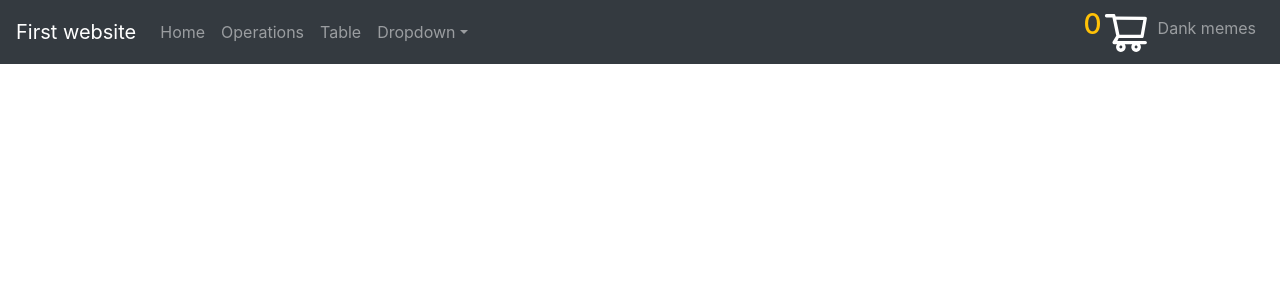
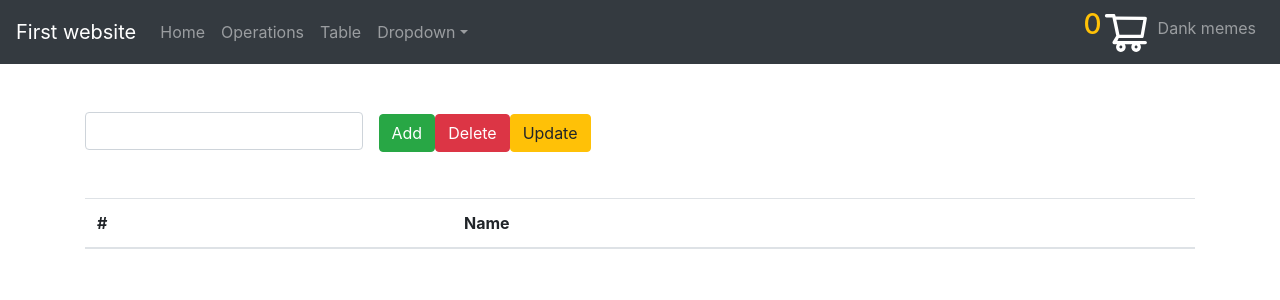
Before and after one commit to bilalkumrani/reactPractice, a React (Create React App) app in the folder demo/: page /table in a window 1280 px wide. Shown: the top 300 px of the page. Built offline with nearby package versions, Linux system fonts and the light colour scheme.

Commit message:
add 'add' functionality in table

```diff
--- a/demo/src/App.js
+++ b/demo/src/App.js
@@ -1,11 +1,11 @@
 import "./App.css";
-import { Button } from "react-bootstrap";
 import { Route, Routes } from "react-router-dom";
 import Home from "./components/Home";
 import { BrowserRouter} from "react-router-dom";
 import MyNavbar from "./components/MyNavbar";
 import { useState } from "react";
 import Operations from "./components/Operations";
+import MyTable from "./components/MyTable";
 
 function App() {
 
@@ -30,6 +30,7 @@ return (
     <BrowserRouter>
     <Routes>
     <Route exact path="home" element={<Home/>} />
+    <Route exact path="table" element={<MyTable/>} />
     <Route exact path="operations"  element={<Operations increment={increment} decrement={decrement}/>}/>
     </Routes>
     </BrowserRouter>
--- /dev/null
+++ b/demo/src/components/MyTable.js
@@ -0,0 +1,50 @@
+import { Button, Container, FormControl, Table } from "react-bootstrap";
+import { useState } from "react";
+
+const MyTable = (props) => {
+  const [name, setName] = useState("");
+  const [names, setNames] = useState([]);
+
+  const add = () => {
+    setNames([...names, name]);
+  };
+
+  return (
+    <>
+      <Container>
+        <FormControl
+          className="mt-5 w-25 mb-5 d-inline mr-3"
+          onChange={(e) => {
+            setName(e.target.value);
+          }}
+        />
+        <Button className="btn btn-success" onClick={add}>
+          Add
+        </Button>
+        <Button className="btn btn-danger">Delete</Button>
+        <Button className="btn btn-warning">Update</Button>
+
+        <Table responsive>
+          <thead>
+            <tr>
+              <th>#</th>
+              <th>Name</th>
+            </tr>
+          </thead>
+          <tbody>
+            {names.map((name, index) => {
+              return (
+                <tr key={index}>
+                  <td>{index + 1}</td>
+                  <td>{name}</td>
+                </tr>
+              );
+            })}
+          </tbody>
+        </Table>
+      </Container>
+    </>
+  );
+};
+
+export default MyTable;
```
